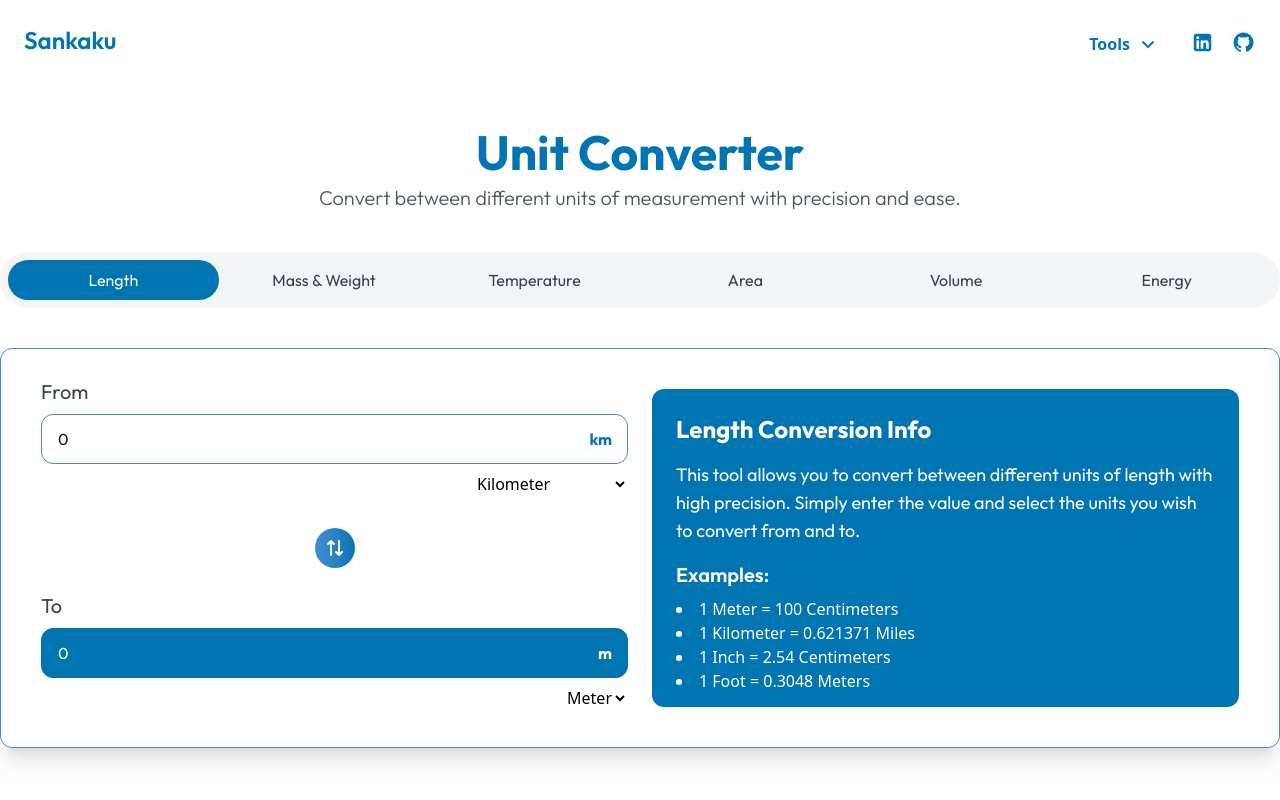
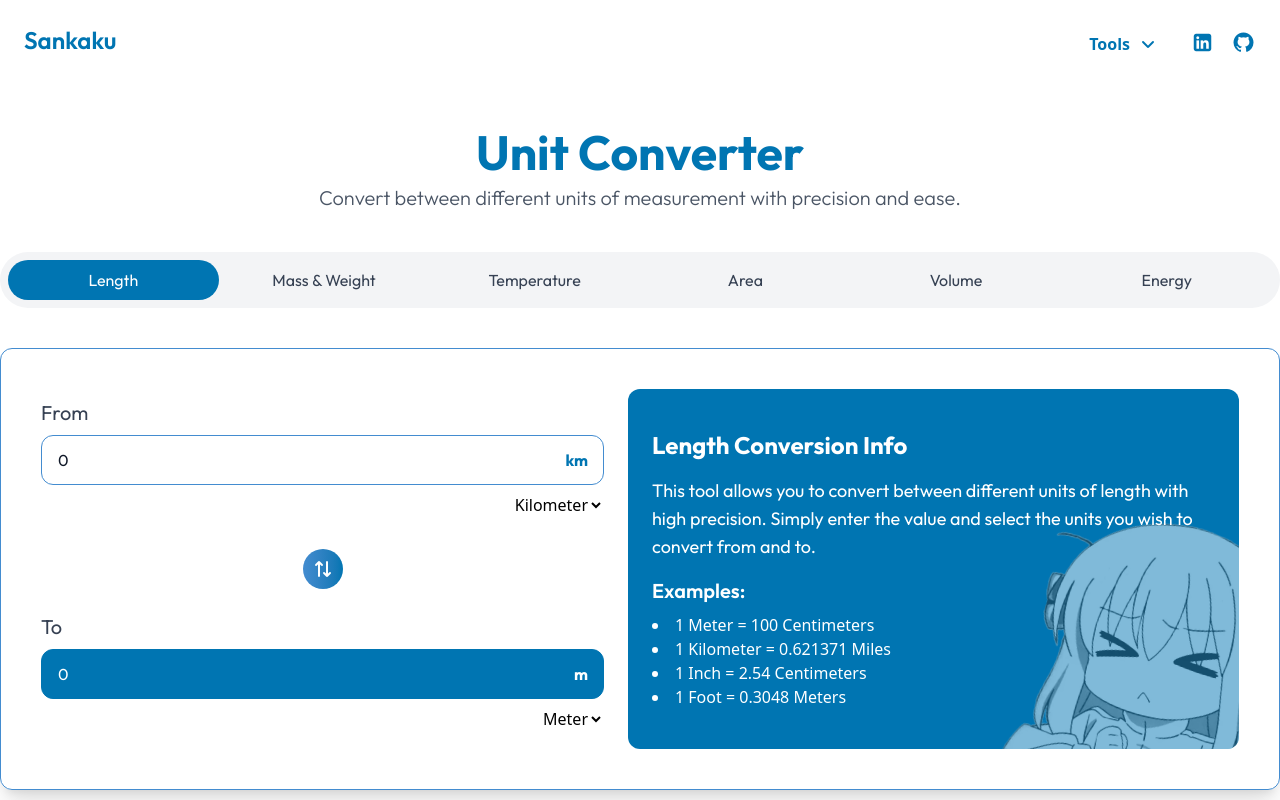
Before and after one commit to ramadityo/sankaku, a React (Vite) app: page /unit-converter in a window 1280 px wide. Built offline with nearby package versions, Linux system fonts and the light colour scheme.

Commit message:
add bocchi

```diff
--- a/src/components/UnitConverter/LengthBox.jsx
+++ b/src/components/UnitConverter/LengthBox.jsx
@@ -1,5 +1,6 @@
 import React, { useEffect, useRef, useState } from "react";
 import { convertLength } from "../../lib/math";
+import { motion as m } from "framer-motion";
 
 export default function LengthBox() {
     const [fromUnit, setFromUnit] = useState("Kilometer");
@@ -80,9 +81,9 @@ export default function LengthBox() {
     }, [fromValue, fromUnit, toUnit]);
 
     return (
-        <div className="mt-10 w-full h-[50vh] p-10 rounded-xl border border-blue-secondary shadow-xl flex gap-6 items-center">
-            <div className="flex-1 flex flex-col justify-center gap-6">
-                <div className="h-max flex-1">
+        <div className="mt-10 w-full min-h-[50vh] max-md:flex-col p-10 rounded-xl border border-blue-secondary shadow-xl flex gap-6 items-center">
+            <div className="flex-1 flex flex-col justify-center gap-6 max-md:w-full">
+                <div className="h-max flex-1 ">
                     <p className="font-outfit text-gray-700 text-xl mb-2">From</p>
                     <div className="relative">
                         <input
@@ -100,7 +101,7 @@ export default function LengthBox() {
                         </div>
                     </div>
                     <div className="w-full flex justify-end">
-                        <select name="fromUnit" id="fromUnit" className="py-2 outline-none" value={fromUnit} onChange={(e) => setFromUnit(e.target.value)}>
+                        <select name="fromUnit" id="fromUnit" className="py-2 outline-none text-right" value={fromUnit} onChange={(e) => setFromUnit(e.target.value)}>
                             {lengthUnits.map((unit, index) => (
                                 <option key={index} value={unit.name}>
                                     {unit.name}
@@ -143,8 +144,8 @@ export default function LengthBox() {
                     </div>
                 </div>
             </div>
-            <div className="flex-1 bg-blue-primary rounded-xl h-full">
-                <div className="p-6 text-white">
+            <div className="py-10 px-6 relative overflow-hidden flex-1 flex items-center bg-blue-primary rounded-xl h-full">
+                <div className="text-white relative z-20">
                     <h3 className="font-outfit text-2xl font-bold mb-4">Length Conversion Info</h3>
                     <p className="font-outfit text-lg mb-2">This tool allows you to convert between different units of length with high precision. Simply enter the value and select the units you wish to convert from and to.</p>
                     <h4 className="font-outfit text-xl font-semibold mt-4 mb-2">Examples:</h4>
@@ -155,6 +156,10 @@ export default function LengthBox() {
                         <li>1 Foot = 0.3048 Meters</li>
                     </ul>
                 </div>
+
+                <m.div initial={{ opacity: 0, translateX: 50, translateY: 100, rotate: 50 }} animate={{ opacity: .5, translateX: 0, translateY: 0, rotate: 12, transition: { duration: 1, delay: 0.5, ease: "circOut" }  }} exit={{ opacity: 0, translateX: 50, translateY: 100, rotate: 50 }} className="absolute z-10 -bottom-16 -right-20 w-[300px] ">
+                    <img src="/bocchi.webp" className="w-[300px]" alt="" />
+                </m.div>
             </div>
         </div>
     );
```
Also changed, not shown: public/bocchi.png (added), public/bocchi.webp (added).
